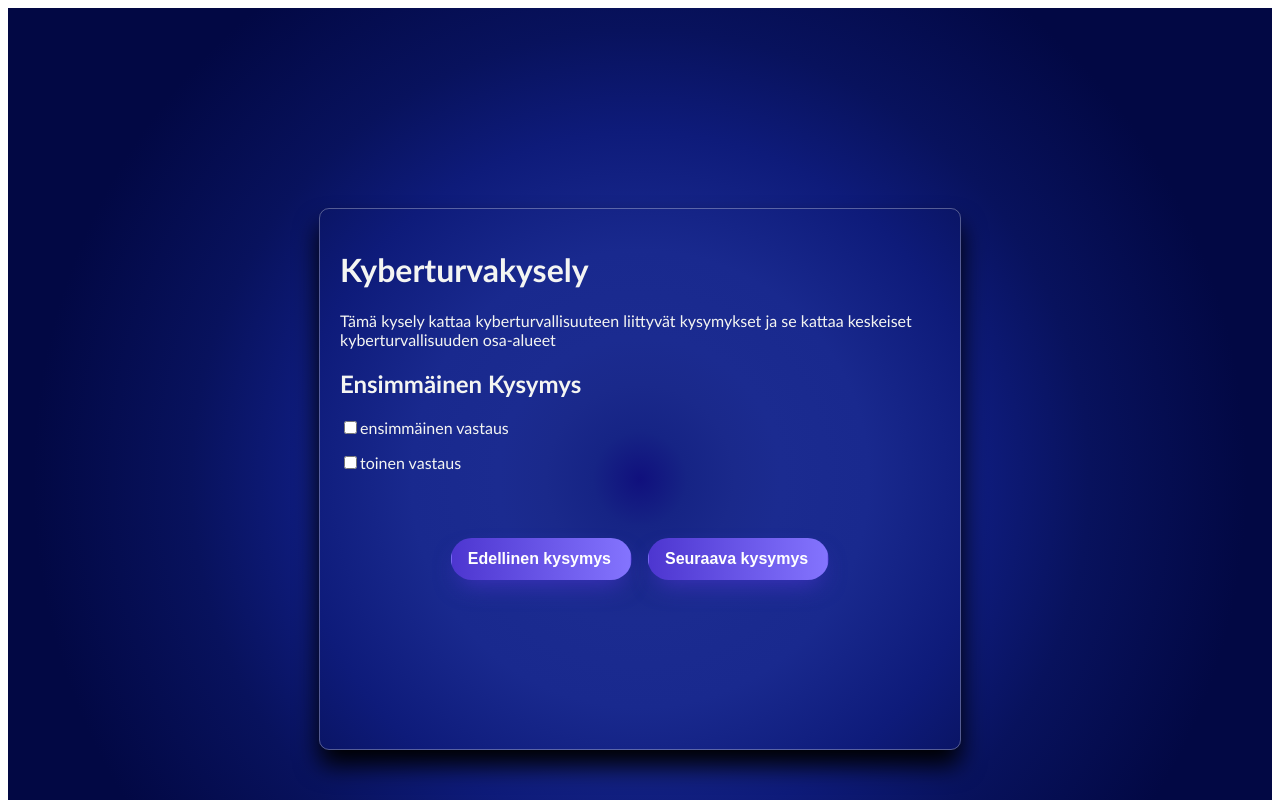
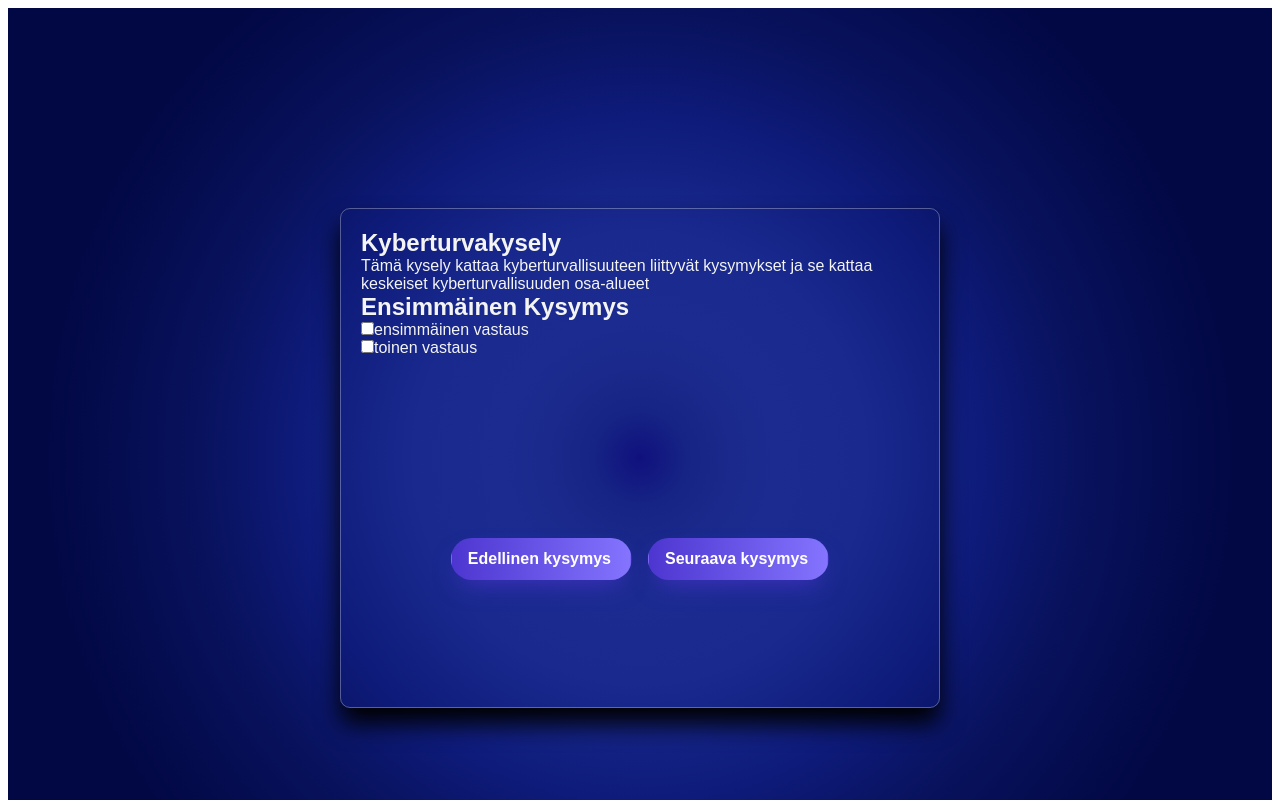
Before and after one commit to vilihellsten/wordpress-app, an Angular app: page / in a window 1280 px wide. Shown: the top 800 px of the page. Built offline with nearby package versions, Linux system fonts and the light colour scheme.

Commit message:
Css kokeiluja

```diff
--- a/src/app/app.component.css
+++ b/src/app/app.component.css
@@ -1,3 +1,20 @@
+*{
+font-family: "Poppins",sans-serif;
+margin:0;
+padding:0;
+box-sizing: border-box;
+}
+body {
+background-color: black;
+width:100%;
+height: 100dvh;
+display:flex;
+align-items: center;
+justify-content: center;
+background-size: cover;
+background-position: center;
+
+}
 .main-container {
     /*background: linear-gradient(225deg,rgba(29, 20, 148)1%,
     rgb(231, 238, 247)35%,
--- a/src/app/app.component.html
+++ b/src/app/app.component.html
@@ -3,7 +3,7 @@
   <div class="main-container">
     <div class="row">
       <div class="card">
-        <div class="Text">
+        <section class="Text">
           <h1>Kyberturvakysely</h1>
           <p>Tämä kysely kattaa kyberturvallisuuteen liittyvät kysymykset ja se kattaa keskeiset kyberturvallisuuden
             osa-alueet</p>
@@ -17,7 +17,7 @@
             <input placeholder="Kysymys" name="id" type="{{Kysymykset[kysymysIndexi].Tyyppi}}"
               (change)="onCheckboxChange($event, vastaus)">{{vastaus }}
           </p>
-        </div>
+        </section>
         <div class="button-container">
           <button class="button" [hidden]="kyselynPiilotus == 1" (click)="edellinenKysymys()">{{ nappiTeksti2}}</button>
           <button class="button" [hidden]="kyselynPiilotus == 1" (click)="seuraavaKysymys()">{{ nappiTeksti }}</button>
@@ -29,5 +29,4 @@
 
 </main>
 
-
 <router-outlet />
```
